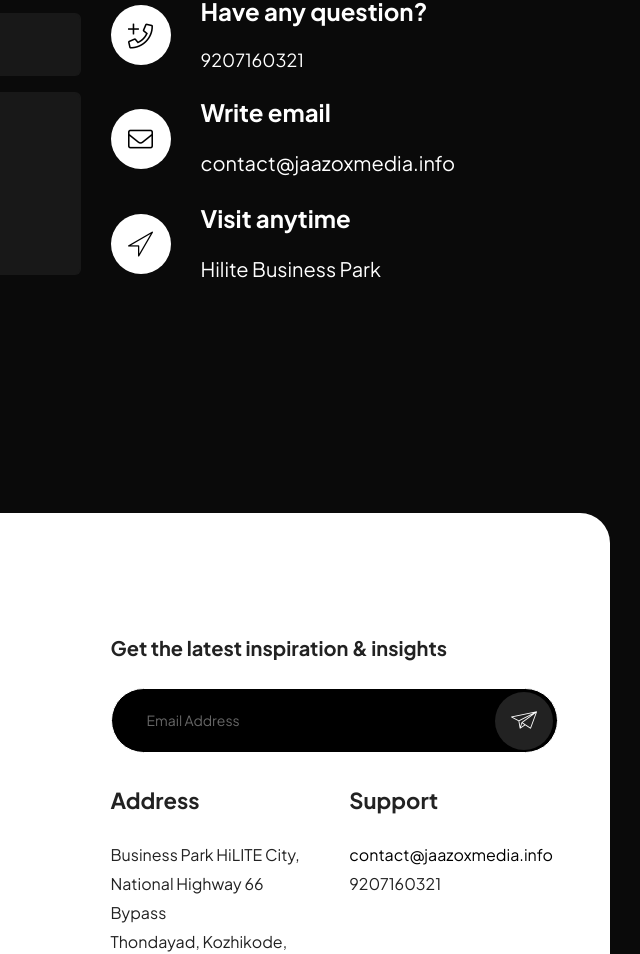
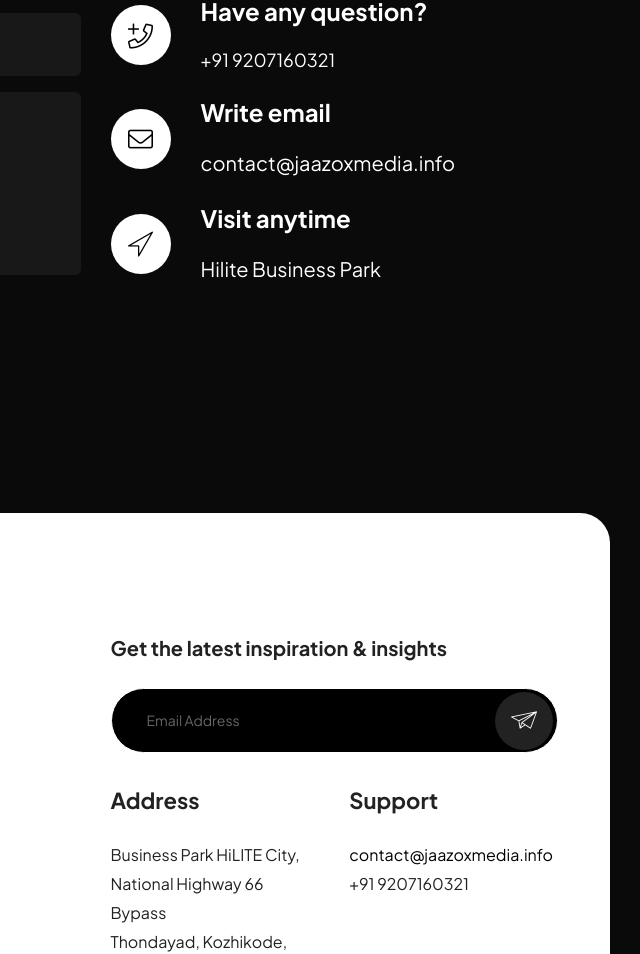
Before and after one commit to HijasAhammed/jaazox, a plain HTML site: page contact.html in a window 1280 px wide. Shown: the part 1358-2312 px from the top of the page, 640-1280 px from the left. Drawn offline with Linux system fonts and the light colour scheme; no server answers; files whose address does not match are found by name.

Commit message:
condact page and home page updated

```diff
--- a/contact.html
+++ b/contact.html
@@ -272,7 +272,7 @@
 								</div>
                 <div class="text ml-xs--0 mt-xs-10">
                   <h4>Have any question?</h4>
-                  <a href="tel:980089850">9207160321</a>
+                  <a href="tel:980089850">+91 9207160321</a>
                 </div>
               </li>
               <li class="d-block d-sm-flex align-items-sm-center ">
@@ -370,7 +370,7 @@ India
                       <div class="widget-content">
                         <div class="text">
                           <a href="mailto:contact@jaazoxmedia.com">contact@jaazoxmedia.info</a> <br class="d-none d-lg-block" />
-                         9207160321
+                         +91 9207160321
                         </div>
                       </div>
                     </div>
```
Also changed, not shown: index.html (+1 -1 lines).
